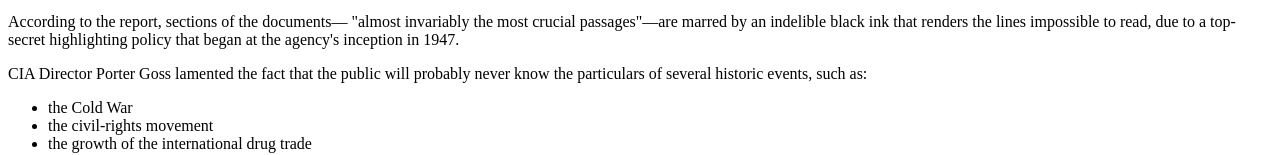
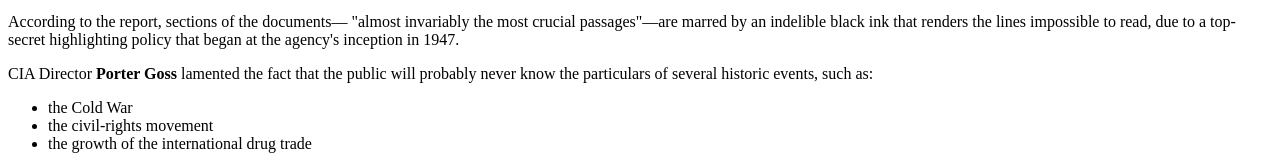
Before and after one commit to ladyadi/tech-moms-silly-cia-part-1, a plain HTML site: page index.html in a window 1280 px wide. Shown: the part 336-491 px from the top of the page. Drawn offline with Linux system fonts and the light colour scheme.

Commit message:
added bold to directors name

```diff
--- a/index.html
+++ b/index.html
@@ -26,8 +26,8 @@
     </p>
 
     <p>
-        CIA Director Porter Goss lamented the fact that the public will probably never know the particulars of several
-        historic events, such as:
+        CIA Director <b>Porter Goss</b> lamented the fact that the public will probably never know the particulars of
+        several historic events, such as:
     <ul>
         <li>the Cold War</li>
         <li>the civil-rights movement</li>
@@ -46,3 +46,11 @@
 </body>
 
 </html>
+
+<!--
+    NOTE:
+
+* Be sure to turn the bulleted historic events into a list.
+* Bold Porter Goss's name on first reference
+* Turn this note into a comment
+ -->
```
